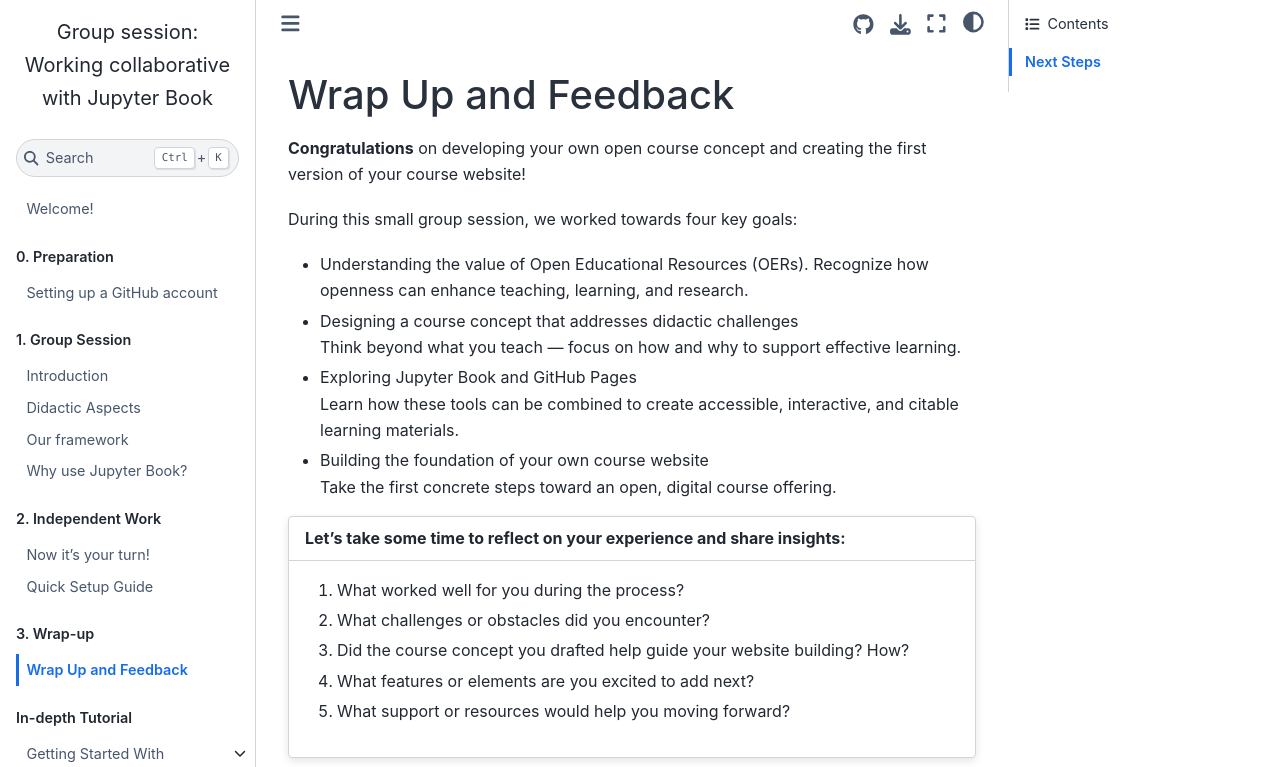
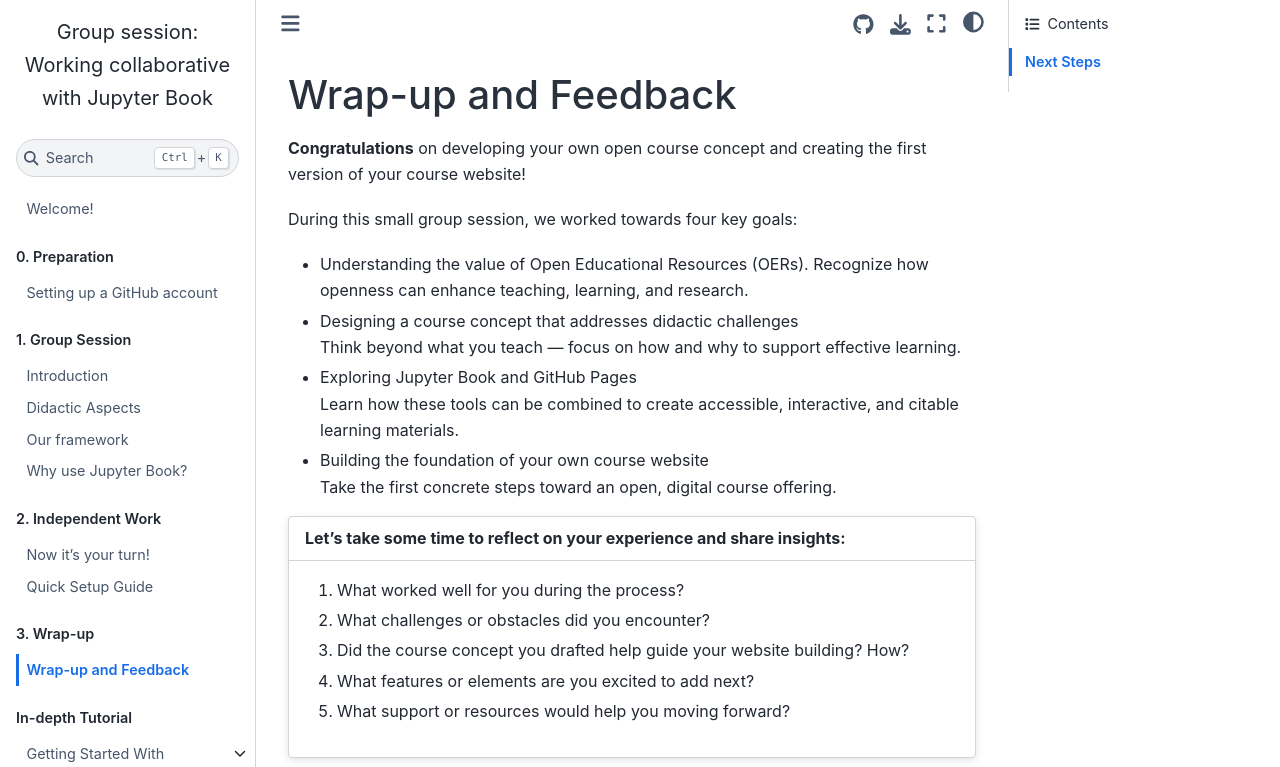
Before and after one commit to luciebinder/ws-openness-2025, a Jupyter Book: the page built from general-information/wrap-up.md, in a window 1280 px wide and 1351 px high. Shown: the top 767 px of the window. Built offline with Jupyter Book 1.0.4 settings and Sphinx 7.4.7 and the Sphinx Book theme 1.1.4, drawn with Linux system fonts in a browser that asks for light colours.

```diff
--- a/general-information/wrap-up.md
+++ b/general-information/wrap-up.md
@@ -1,4 +1,4 @@
-# Wrap Up and Feedback
+# Wrap-up and Feedback
 
 **Congratulations** on developing your own open course concept and creating the first version of your course website!
 
```
